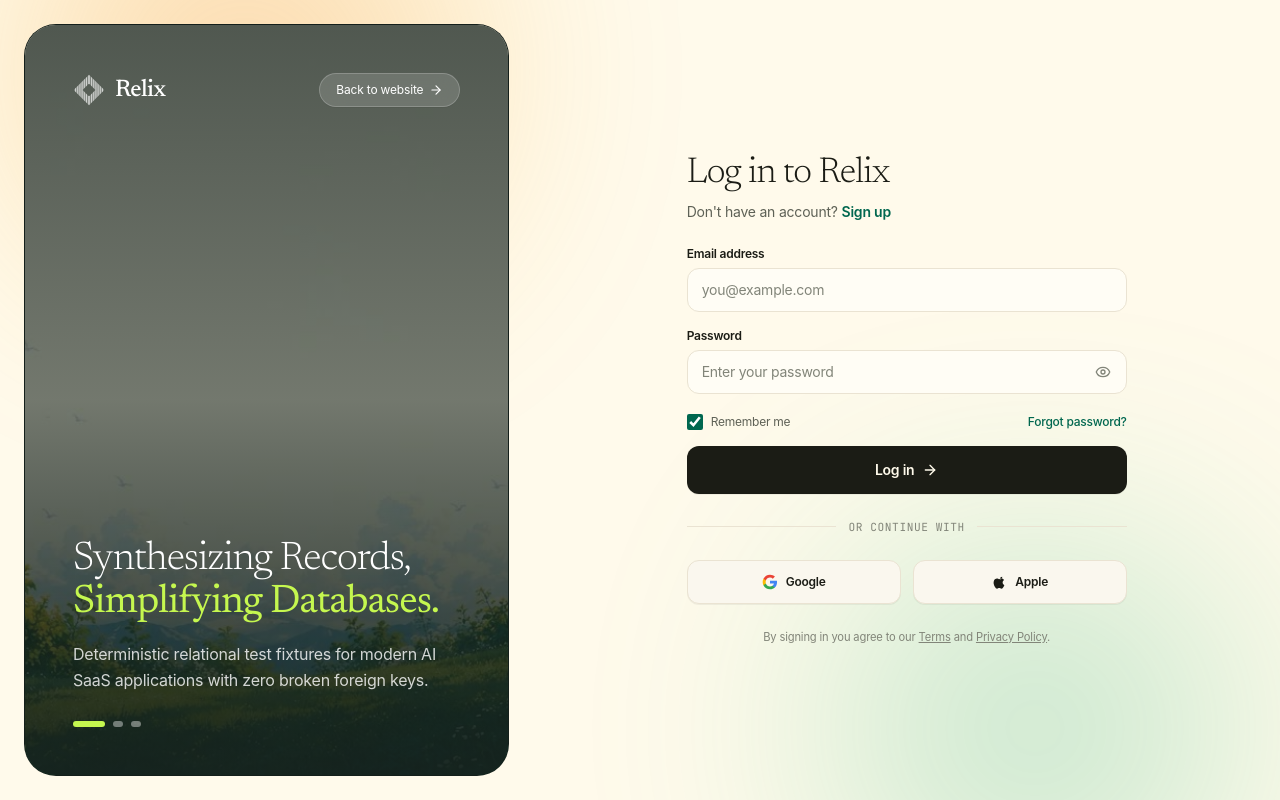
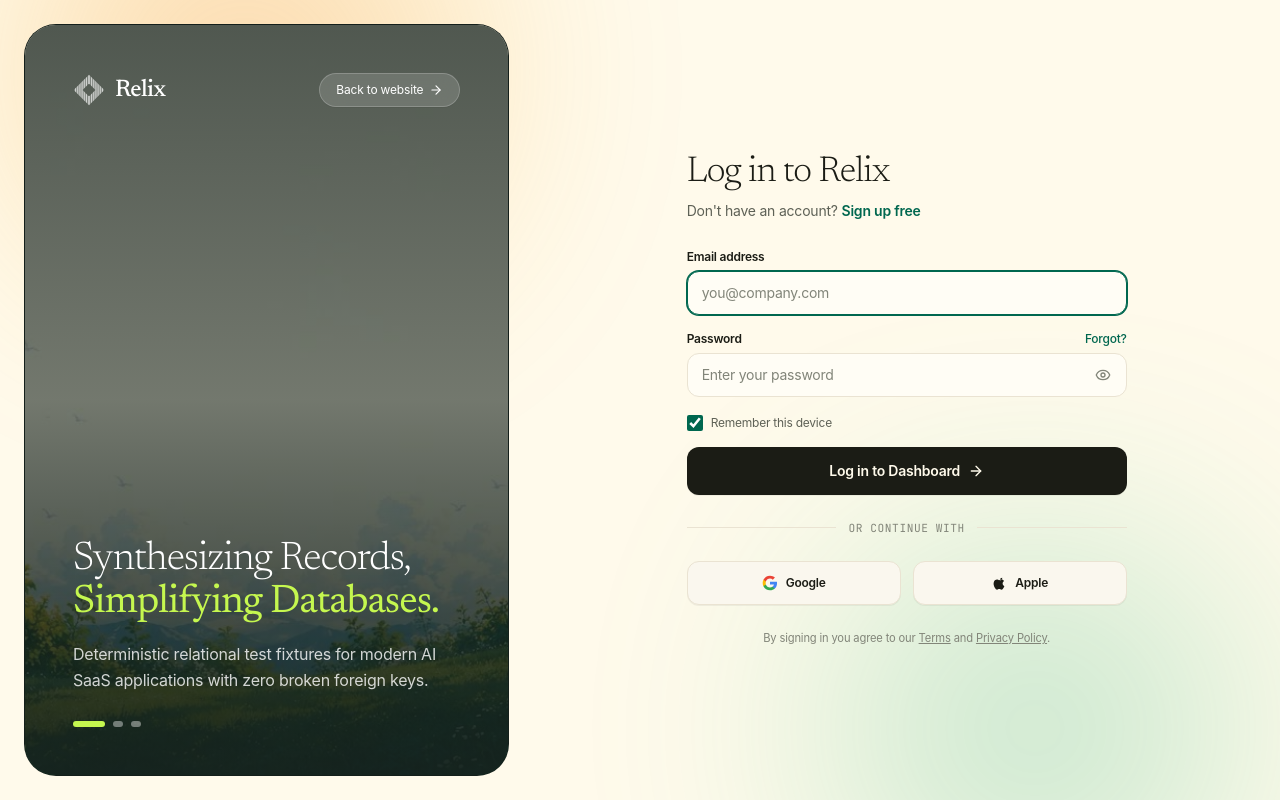
Before and after one commit to aakash-env/Relix, a Next.js app: page /login in a window 1280 px wide. Built offline with nearby package versions, Linux system fonts and the light colour scheme; a web font is replaced by a local one.

Commit message:
feat(auth): streamline email login flow and seamless dashboard routing

```diff
--- a/src/app/(auth)/login/page.tsx
+++ b/src/app/(auth)/login/page.tsx
@@ -3,7 +3,7 @@
 import React, { useState } from "react";
 import Link from "next/link";
 import { useRouter } from "next/navigation";
-import { Eye, EyeOff, Mail, Lock, Sparkles, ArrowRight } from "lucide-react";
+import { Eye, EyeOff, Mail, Lock, ArrowRight, Loader2 } from "lucide-react";
 
 function GoogleIcon({ className }: { className?: string }) {
   return (
@@ -44,35 +44,56 @@
   const [loading, setLoading] = useState(false);
   const [errors, setErrors] = useState<{ email?: string; password?: string; form?: string }>({});
 
+  const handleLoginSuccess = (userEmail: string) => {
+    try {
+      localStorage.setItem("relix_user_email", userEmail || "developer@relix.dev");
+      localStorage.setItem("relix_logged_in", "true");
+    } catch {}
+    router.push("/dashboard");
+  };
+
+  const handleSocialLogin = (provider: string) => {
+    setLoading(true);
+    handleLoginSuccess(`${provider.toLowerCase()}@relix.dev`);
+  };
+
   const handleSubmit = async (e: React.FormEvent<HTMLFormElement>) => {
     e.preventDefault();
 
+    const trimmedEmail = email.trim();
     const newErrors: typeof errors = {};
-    if (!email.includes("@")) newErrors.email = "Enter a valid email address.";
-    if (password.length < 6) newErrors.password = "Password must be at least 6 characters.";
 
-    if (Object.keys(newErrors).length) {
+    if (!trimmedEmail) {
+      newErrors.email = "Please enter your email address.";
+    } else if (!trimmedEmail.includes("@") || !trimmedEmail.includes(".")) {
+      newErrors.email = "Please enter a valid email address (e.g. name@company.com).";
+    }
+
+    if (Object.keys(newErrors).length > 0) {
       setErrors(newErrors);
       return;
     }
 
     setErrors({});
     setLoading(true);
-    await new Promise((r) => setTimeout(r, 700));
-    router.push("/dashboard");
+
+    // Smooth navigation into dashboard
+    setTimeout(() => {
+      handleLoginSuccess(trimmedEmail);
+    }, 450);
   };
 
   return (
     <div className="w-full max-w-[460px] mx-auto font-sohne">
-      {/* ── Title & Switch Mode ─────────────────────────────────────────── */}
-      <div className="mb-6">
+      {/* ── Header & Mode Switcher ─────────────────────────────────────── */}
+      <div className="mb-7">
         <h1 className="font-meraki text-3xl sm:text-4xl font-light text-[#1B1C15] tracking-tight mb-2">
           Log in to Relix
         </h1>
         <p className="text-xs sm:text-sm text-[#5E6156]">
           Don&apos;t have an account?{" "}
           <Link href="/signup" className="text-[#00674F] hover:underline font-semibold">
-            Sign up
+            Sign up free
           </Link>
         </p>
       </div>
@@ -86,7 +107,7 @@
 
       {/* ── Login Form ─────────────────────────────────────────────────── */}
       <form onSubmit={handleSubmit} noValidate className="space-y-4">
-        {/* Email Input */}
+        {/* Email Address Input */}
         <div>
           <label className="block text-xs font-semibold text-[#1B1C15] mb-1.5" htmlFor="login-email">
             Email address
@@ -95,9 +116,14 @@
             <input
               id="login-email"
               type="email"
-              placeholder="you@example.com"
+              autoFocus
+              autoComplete="email"
+              placeholder="you@company.com"
               value={email}
-              onChange={(e) => setEmail(e.target.value)}
+              onChange={(e) => {
+                setEmail(e.target.value);
+                if (errors.email) setErrors((prev) => ({ ...prev, email: undefined }));
+              }}
               className={`w-full h-11 px-3.5 rounded-xl border bg-[#FFFDF5] text-sm text-[#1B1C15] placeholder-[#828579] focus:outline-none transition-all ${
                 errors.email
                   ? "border-red-400 focus:border-red-500 ring-1 ring-red-400"
@@ -105,26 +131,31 @@
               }`}
             />
           </div>
-          {errors.email && <p className="text-[0.7rem] text-red-600 mt-1">{errors.email}</p>}
+          {errors.email && <p className="text-[0.7rem] text-red-600 mt-1 font-medium">{errors.email}</p>}
         </div>
 
-        {/* Password Input */}
+        {/* Password Input (Optional for rapid frictionless login) */}
         <div>
-          <label className="block text-xs font-semibold text-[#1B1C15] mb-1.5" htmlFor="login-password">
-            Password
-          </label>
+          <div className="flex items-center justify-between mb-1.5">
+            <label className="block text-xs font-semibold text-[#1B1C15]" htmlFor="login-password">
+              Password
+            </label>
+            <Link
+              href="/forgot-password"
+              className="text-xs text-[#00674F] hover:underline font-medium"
+            >
+              Forgot?
+            </Link>
+          </div>
           <div className="relative">
             <input
               id="login-password"
               type={showPassword ? "text" : "password"}
+              autoComplete="current-password"
               placeholder="Enter your password"
               value={password}
               onChange={(e) => setPassword(e.target.value)}
-              className={`w-full h-11 px-3.5 pr-10 rounded-xl border bg-[#FFFDF5] text-sm text-[#1B1C15] placeholder-[#828579] focus:outline-none transition-all ${
-                errors.password
-                  ? "border-red-400 focus:border-red-500 ring-1 ring-red-400"
-                  : "border-[#EAE3D2] focus:border-[#00674F] focus:ring-1 focus:ring-[#00674F]"
-              }`}
+              className="w-full h-11 px-3.5 pr-10 rounded-xl border border-[#EAE3D2] bg-[#FFFDF5] text-sm text-[#1B1C15] placeholder-[#828579] focus:outline-none focus:border-[#00674F] focus:ring-1 focus:ring-[#00674F] transition-all"
             />
             <button
               type="button"
@@ -135,35 +166,37 @@
               {showPassword ? <EyeOff className="h-4 w-4" /> : <Eye className="h-4 w-4" />}
             </button>
           </div>
-          {errors.password && <p className="text-[0.7rem] text-red-600 mt-1">{errors.password}</p>}
         </div>
 
-        {/* Remember + Forgot */}
-        <div className="flex items-center justify-between pt-1 text-xs">
+        {/* Remember Me */}
+        <div className="pt-0.5 text-xs">
           <label className="flex items-center gap-2 text-[#5E6156] cursor-pointer select-none">
             <input
               type="checkbox"
               defaultChecked
               className="w-4 h-4 rounded border-[#D4CDBC] accent-[#00674F]"
             />
-            <span>Remember me</span>
+            <span>Remember this device</span>
           </label>
-          <Link
-            href="/forgot-password"
-            className="text-[#00674F] hover:underline font-medium"
-          >
-            Forgot password?
-          </Link>
         </div>
 
-        {/* Primary CTA Submit */}
+        {/* Submit Action */}
         <button
           type="submit"
           disabled={loading}
           className="w-full h-12 rounded-xl bg-[#1B1C15] hover:bg-[#00674F] text-[#FFFAEB] font-semibold text-sm transition-all duration-200 shadow-2xs flex items-center justify-center gap-2 cursor-pointer disabled:opacity-75"
         >
-          <span>{loading ? "Signing in..." : "Log in"}</span>
-          <ArrowRight className="h-4 w-4" />
+          {loading ? (
+            <>
+              <Loader2 className="h-4 w-4 animate-spin text-[#C5F74F]" />
+              <span>Logging in...</span>
+            </>
+          ) : (
+            <>
+              <span>Log in to Dashboard</span>
+              <ArrowRight className="h-4 w-4" />
+            </>
+          )}
         </button>
       </form>
 
@@ -178,7 +211,7 @@
       <div className="grid grid-cols-2 gap-3">
         <button
           type="button"
-          onClick={() => router.push("/dashboard")}
+          onClick={() => handleSocialLogin("Google")}
           className="h-11 rounded-xl border border-[#EAE3D2] bg-[#FAF7EE] hover:bg-white hover:border-[#1B1C15] text-xs font-semibold text-[#1B1C15] flex items-center justify-center gap-2 transition-all cursor-pointer shadow-2xs"
         >
           <GoogleIcon className="h-4 w-4" />
@@ -186,7 +219,7 @@
         </button>
         <button
           type="button"
-          onClick={() => router.push("/dashboard")}
+          onClick={() => handleSocialLogin("Apple")}
           className="h-11 rounded-xl border border-[#EAE3D2] bg-[#FAF7EE] hover:bg-white hover:border-[#1B1C15] text-xs font-semibold text-[#1B1C15] flex items-center justify-center gap-2 transition-all cursor-pointer shadow-2xs"
         >
           <AppleIcon className="h-4 w-4" />
@@ -195,7 +228,7 @@
       </div>
 
       {/* Legal Footer Note */}
-      <p className="text-center text-[0.7rem] text-[#828579] mt-6">
+      <p className="text-center text-[0.7rem] text-[#828579] mt-6 leading-relaxed">
         By signing in you agree to our{" "}
         <Link href="/terms" className="underline hover:text-[#1B1C15]">Terms</Link>
         {" "}and{" "}
```
